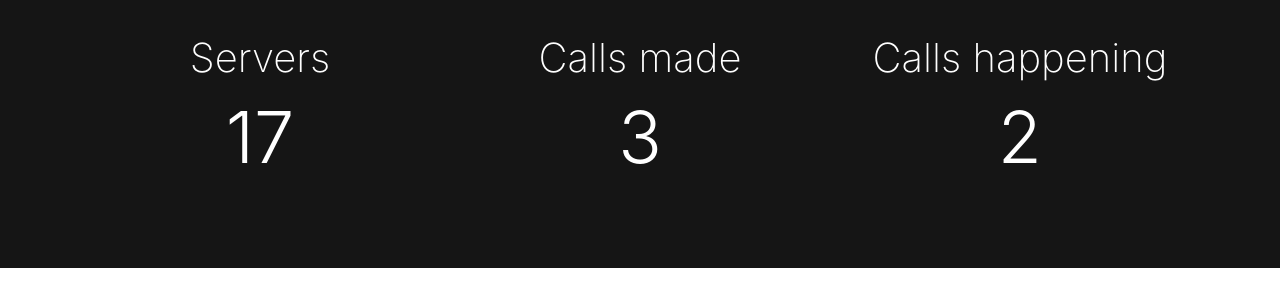
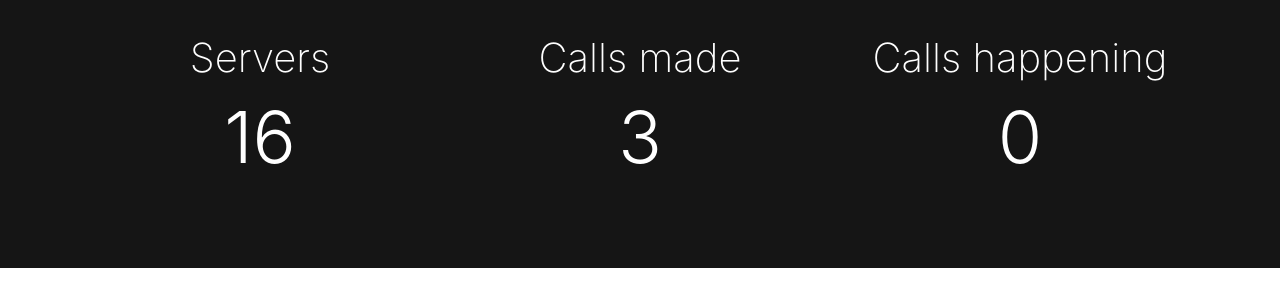
Before and after one commit to tumblenet/tnphone.tumblenet.ga, a Jekyll site: the page built from index.html, in a window 1280 px wide and 900 px high, scrolled down 443 px. Shown: the part 167-467 px from the top of the window. Built offline with Jekyll 4.4.1, drawn with Linux system fonts in a browser that asks for light colours; nearby versions of some CDN libraries.

Commit message:
Update Phones feed

```diff
--- a/_data/phones.json
+++ b/_data/phones.json
@@ -47,6 +47,6 @@
 		}
 	],
 	"callsMade": 3,
-	"servers": 17,
-	"currentCalls": 2
+	"servers": 16,
+	"currentCalls": 0
 }
```
